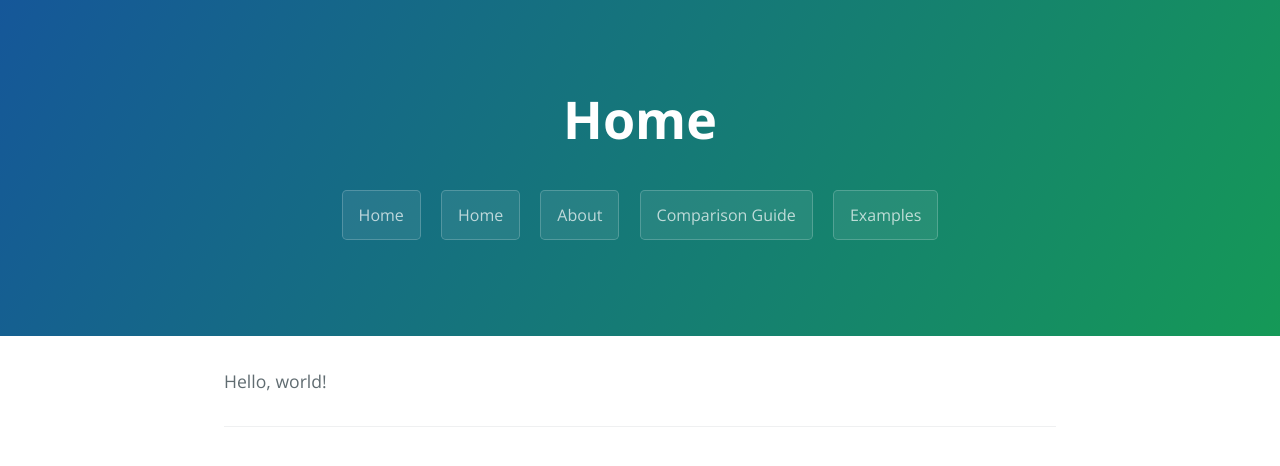
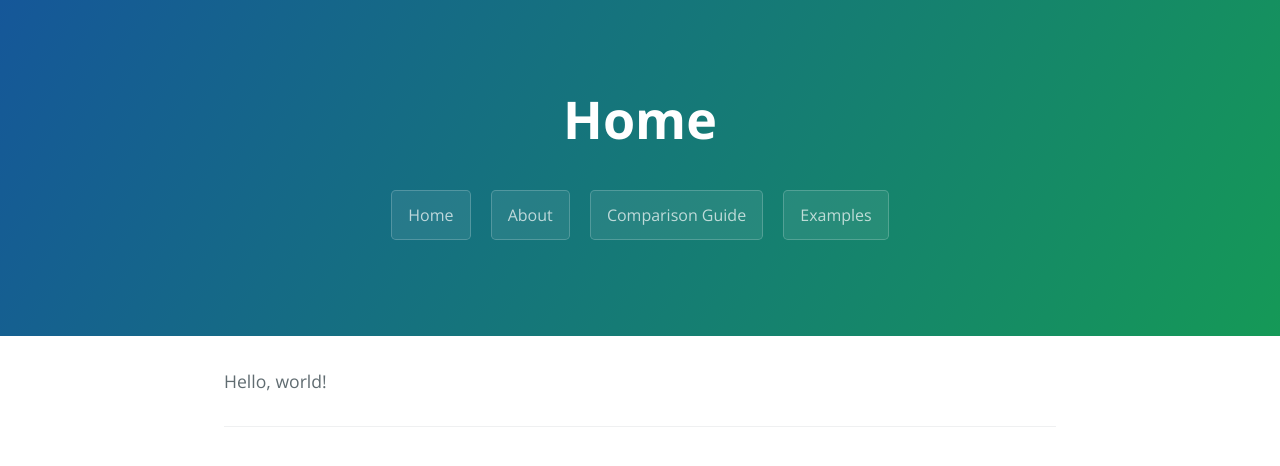
Before and after one commit to cloudsecguide/cloudsecguide.github.io, a Jekyll site: the page built from index.md, in a window 1280 px wide. Shown: the top 466 px of the page. Built offline with Jekyll 4.4.1, drawn with Linux system fonts in a browser that asks for light colours; our own code applies the rules of GitHub Pages for plain Markdown files; the repository's description, which GitHub fills in, is left out.

Commit message:
Update default.html

```diff
--- a/_layouts/default.html
+++ b/_layouts/default.html
@@ -23,7 +23,6 @@
     <header class="page-header" role="banner">
       <h1 class="project-name">{{ page.title | default: site.title | default: site.github.repository_name }}</h1>
       <h2 class="project-tagline">{{ page.description | default: site.description | default: site.github.project_tagline }}</h2>
-      <a href="https://cloudsecguide.github.io" class="btn">Home</a>
       {% for page in site.navbar %}
         <a href="{{ page.url }}" class="btn">{{ page.title }}</a>
       {% endfor %}
```
